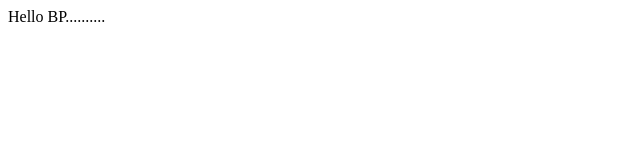
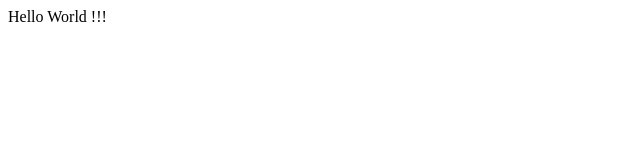
Before and after one commit to vmendis/VagrantAlpineApacheDocker, a plain HTML site: page bp-site/index.html in a window 1280 px wide. Shown: the full height of the page, 0-640 px from the left. Drawn offline with Linux system fonts and the light colour scheme.

Commit message:
Update index.html

```diff
--- a/bp-site/index.html
+++ b/bp-site/index.html
@@ -5,6 +5,6 @@
     <title>HTML5</title>
 </head>
 <body>
-    Hello BP..........
+    Hello World !!!
 </body>
 </html>
```
